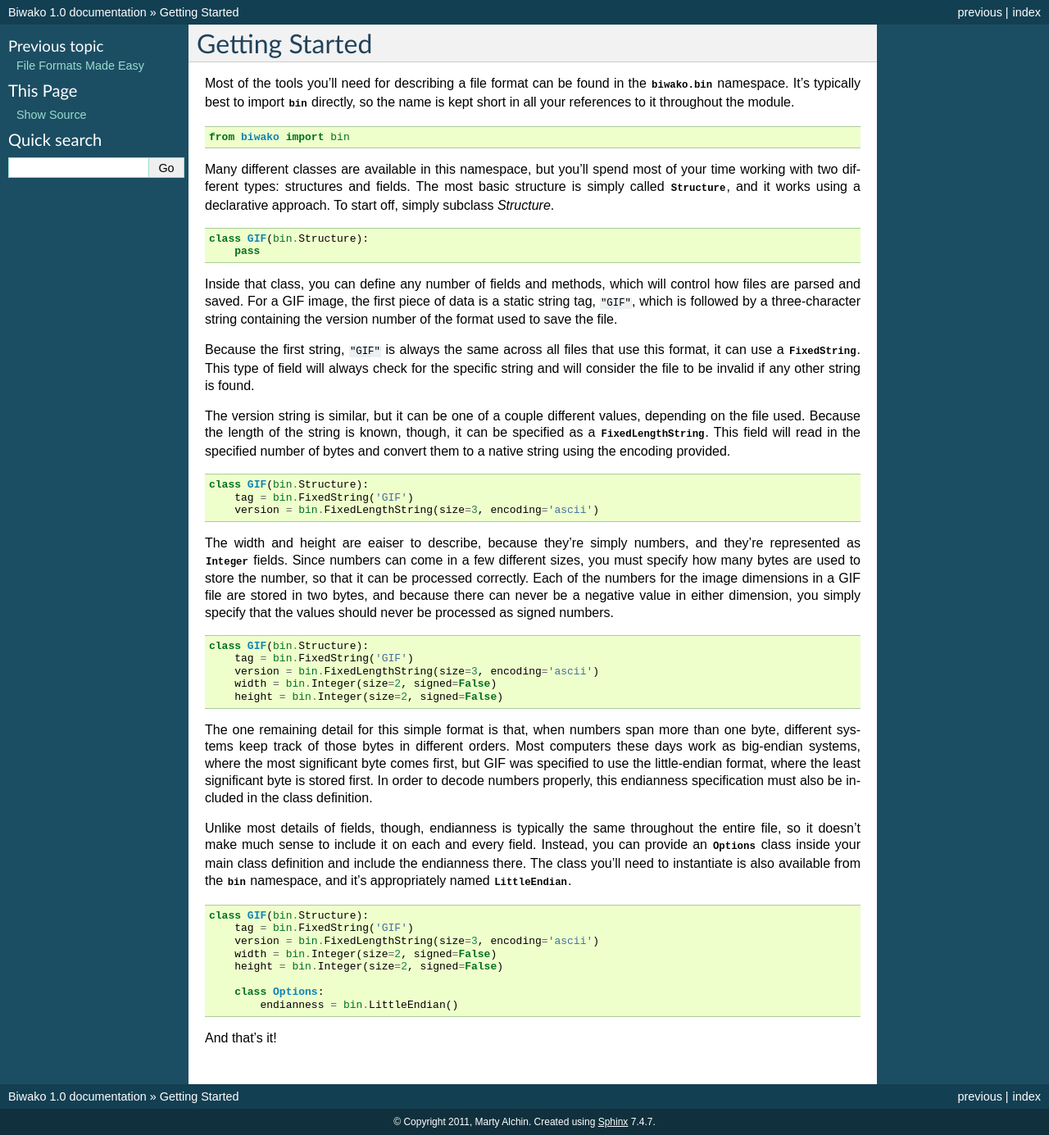
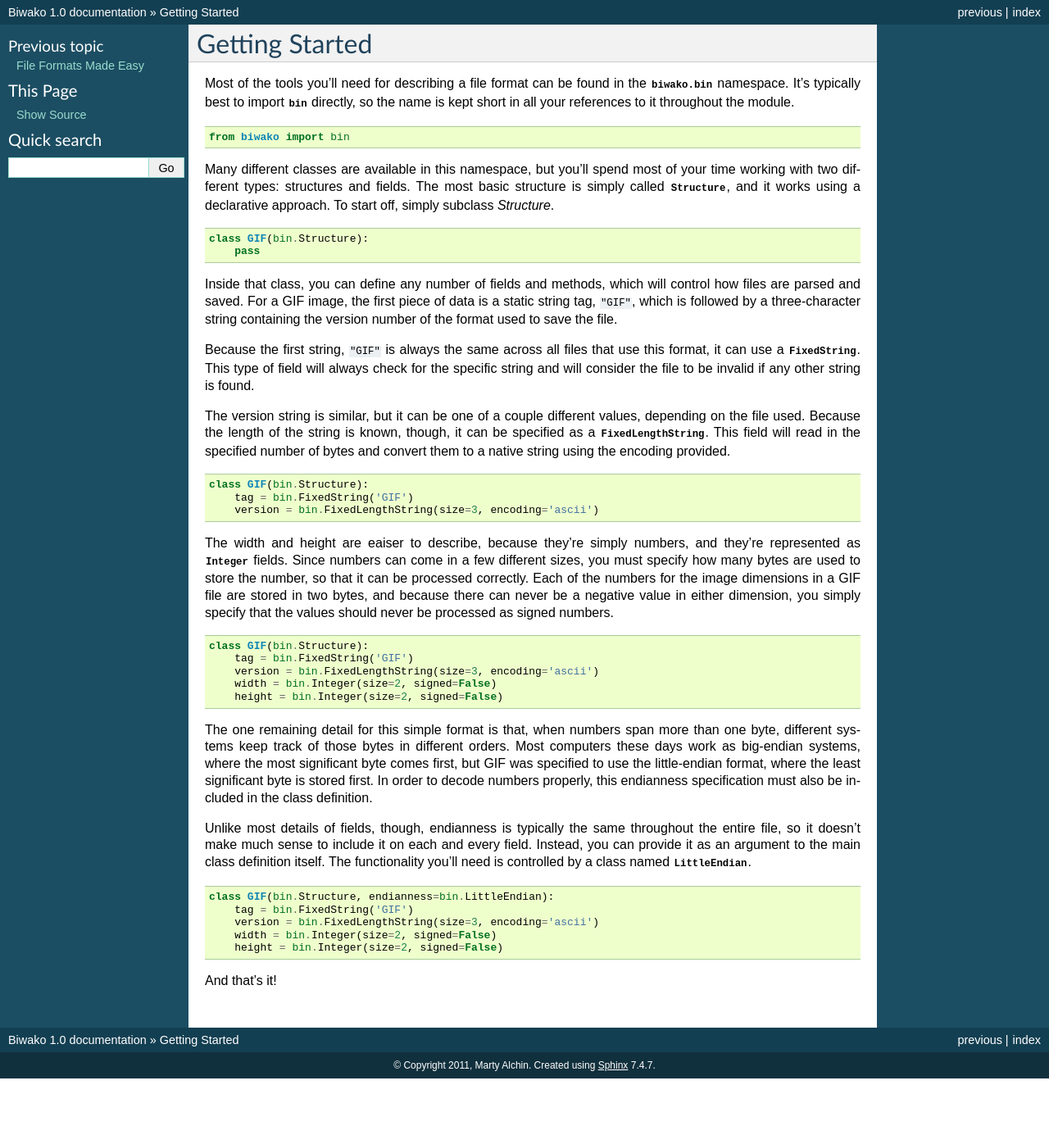
Before and after one commit to gulopine/steel, a Sphinx documentation site: the page built from docs/getting-started.rst, in a window 1280 px wide. Shown: the whole page at 82% size. Built offline with Sphinx 7.4.7, drawn with Linux system fonts in a browser that asks for light colours; after the commit the page ends 1316 px from its top, so only the background shows below that.

Commit message:
Fix docs to match the new options syntax

```diff
--- a/docs/getting-started.rst
+++ b/docs/getting-started.rst
@@ -67,20 +67,16 @@ this endianness specification must also be included in the class definition.
 
 Unlike most details of fields, though, endianness is typically the same
 throughout the entire file, so it doesn't make much sense to include it on each
-and every field. Instead, you can provide an :class:`Options` class inside your
-main class definition and include the endianness there. The class you'll need
-to instantiate is also available from the :mod:`~biwako.bin` namespace, and
-it's appropriately named :class:`~biwako.bin.fields.numbers.LittleEndian`.
+and every field. Instead, you can provide it as an argument to the main class
+definition itself. The functionality you'll need is controlled by a class named
+:class:`~biwako.bin.fields.numbers.LittleEndian`.
 
 ::
 
-  class GIF(bin.Structure):
+  class GIF(bin.Structure, endianness=bin.LittleEndian):
       tag = bin.FixedString('GIF')
       version = bin.FixedLengthString(size=3, encoding='ascii')
       width = bin.Integer(size=2, signed=False)
       height = bin.Integer(size=2, signed=False)
 
-      class Options:
-          endianness = bin.LittleEndian()
-
 And that's it!
```
